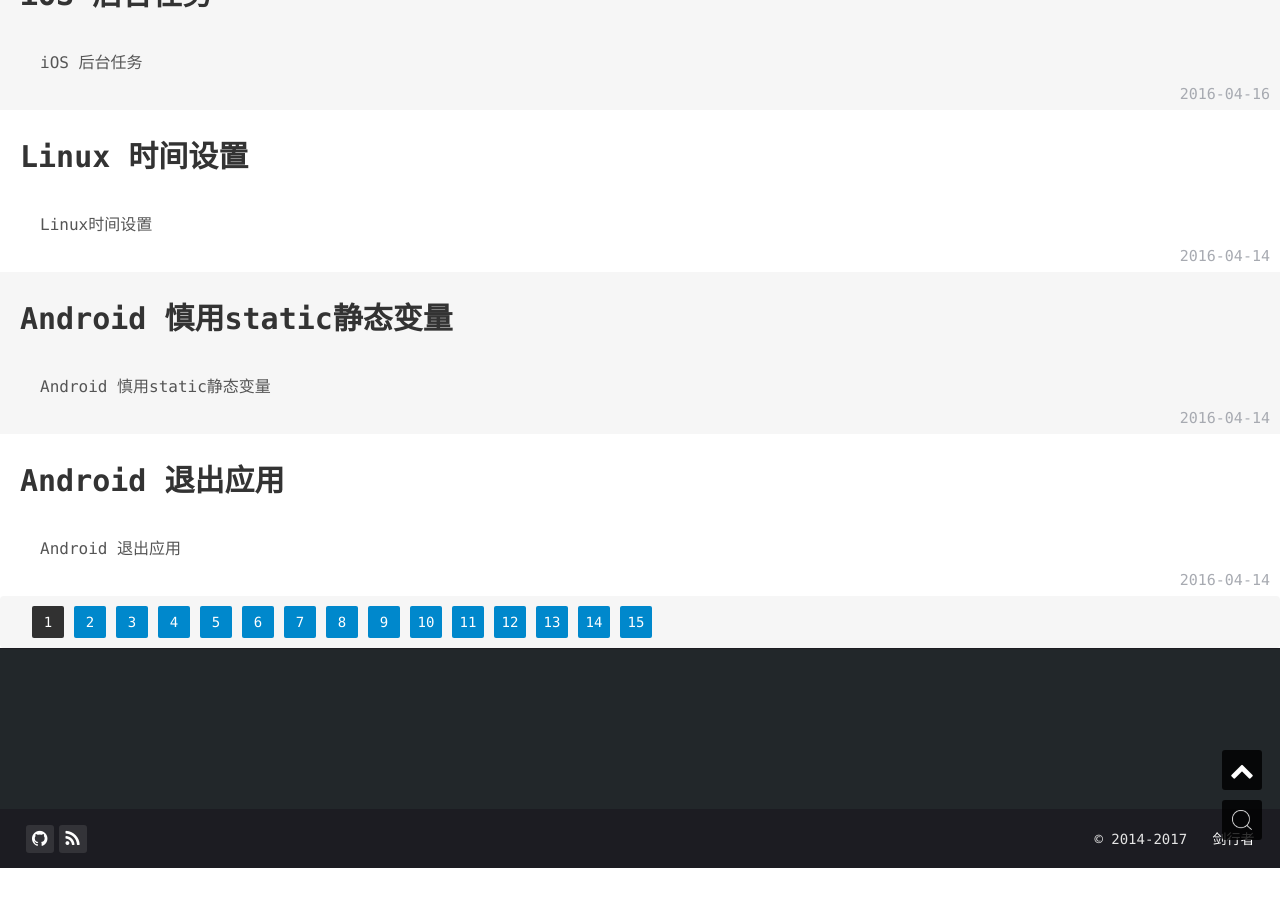
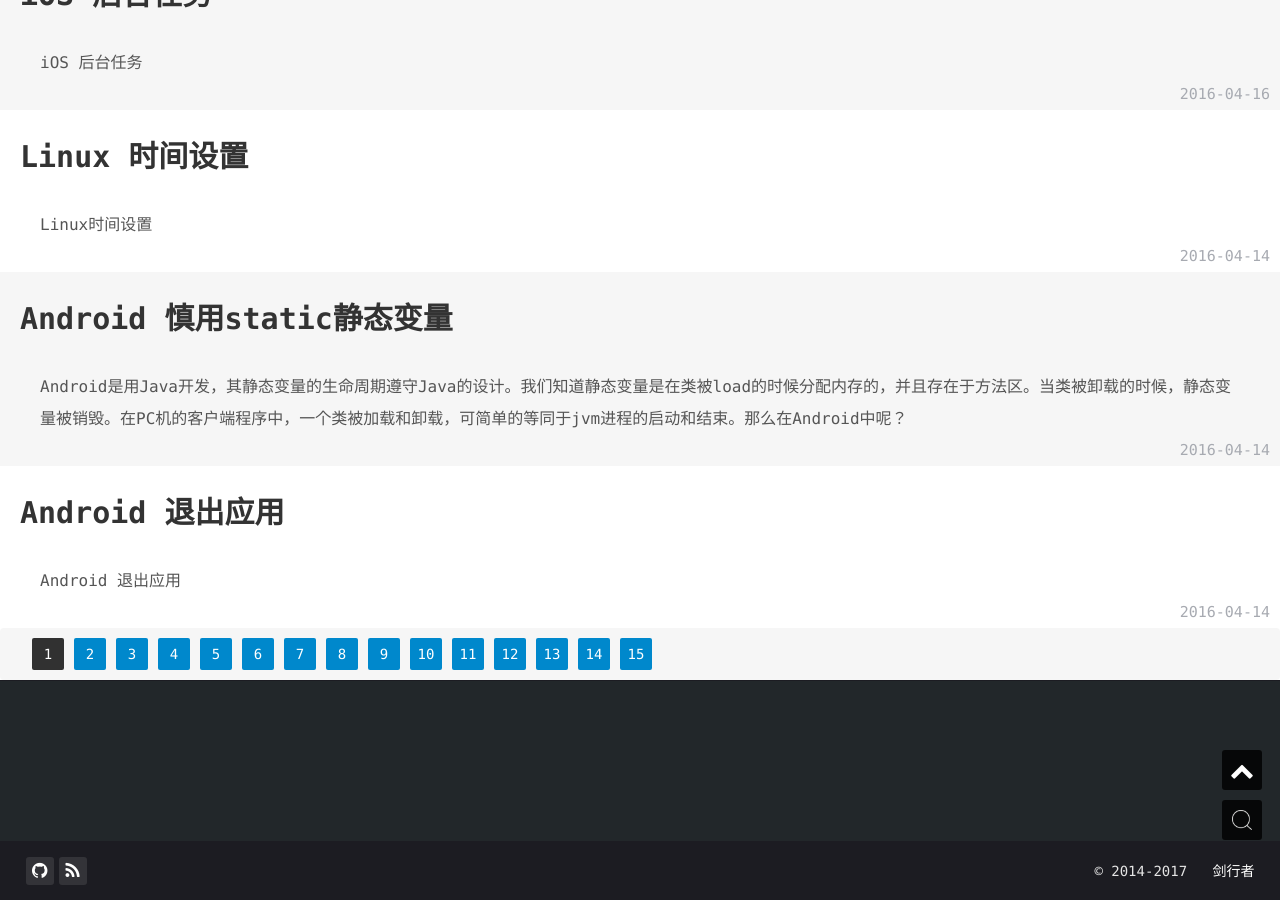
Before and after one commit to psvmc/myblog_jekyll, a Jekyll site: the page built from index.html, in a window 1280 px wide and 900 px high, scrolled down 1348 px. Built offline with Jekyll 4.4.1, drawn with Linux system fonts in a browser that asks for light colours; nearby versions of some CDN libraries; the list of posts is cut into pages by our own code; comment, search, counter and statistics services are not loaded; before the commit the page ends 2216 px from its top, so only the background shows below that.

Commit message:
文章更新

```diff
--- a/_posts/2016-04-14-android-static.md
+++ b/_posts/2016-04-14-android-static.md
@@ -1,9 +1,13 @@
 ---
 
 layout: post
+
 title: Android 慎用static静态变量
-description: Android 慎用static静态变量
+
+description: Android是用Java开发，其静态变量的生命周期遵守Java的设计。我们知道静态变量是在类被load的时候分配内存的，并且存在于方法区。当类被卸载的时候，静态变量被销毁。在PC机的客户端程序中，一个类被加载和卸载，可简单的等同于jvm进程的启动和结束。那么在Android中呢？
+
 keywords: android
+
 category: android
 
 ---
```
Also changed, not shown: _posts/2014-07-04-centos-soft-install.md (+4 -2 lines).
